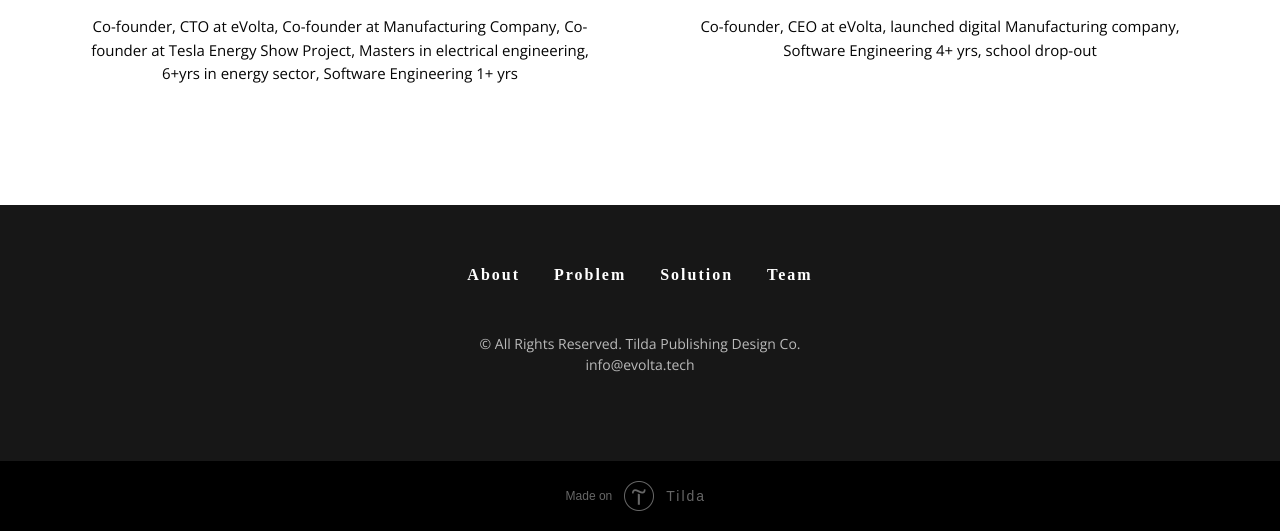
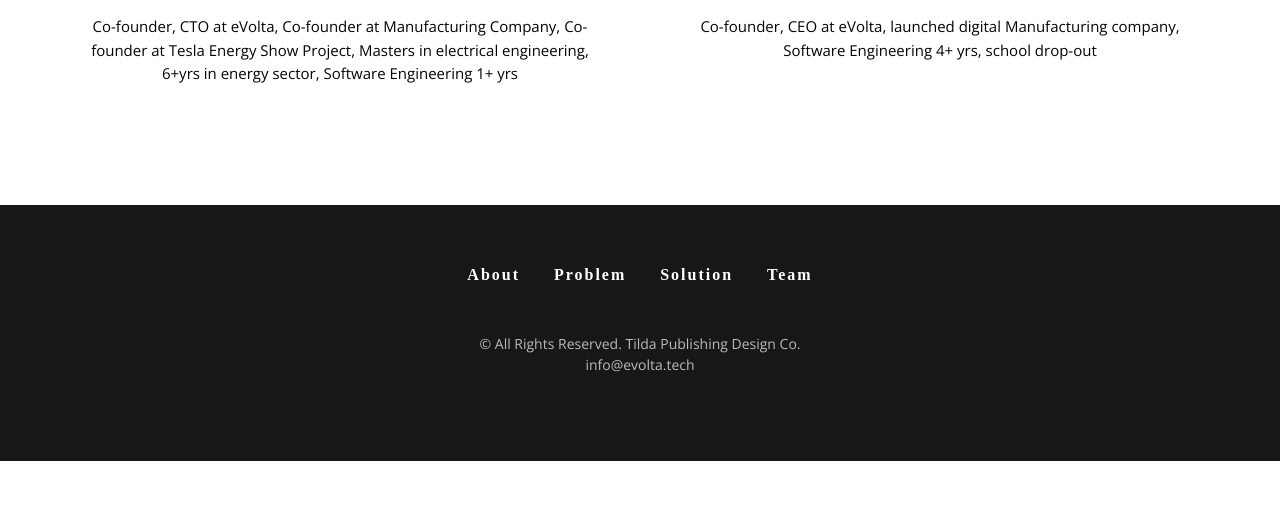
Before and after one commit to yurenych/eVolta, a website: page index.html in a window 1280 px wide. Shown: the part 3660-4191 px from the top of the page. After the commit the page ends 4121 px from the top, so only its background shows below. Drawn offline with nearby package versions, Linux system fonts and the light colour scheme; a web font is replaced by a local one.

Commit message:
Removed copyright

```diff
--- a/index.html
+++ b/index.html
@@ -216,16 +216,5 @@
         </div>
       </div>
     </div>
-    <!--/allrecords--><!-- Tilda copyright. Don't remove this line -->
-    <div class="t-tildalabel " id="tildacopy" data-tilda-sign="1073568#4626020">
-      <a href="https://tilda.cc/?upm=1073568" class="t-tildalabel__link">
-        <div class="t-tildalabel__wrapper">
-          <div class="t-tildalabel__txtleft">Made on </div>
-          <div class="t-tildalabel__wrapimg"><img src="eVolta_files/tildacopy.png" class="t-tildalabel__img"></div>
-          <div class="t-tildalabel__txtright">Tilda</div>
-        </div>
-      </a>
-    </div>
-    <!-- Stat --><script type="text/javascript">if (! window.mainTracker) { window.mainTracker = 'tilda'; }	(function (d, w, k, o, g) { var n=d.getElementsByTagName(o)[0],s=d.createElement(o),f=function(){n.parentNode.insertBefore(s,n);}; s.type = "text/javascript"; s.async = true; s.key = k; s.id = "tildastatscript"; s.src=g; if (w.opera=="[object Opera]") {d.addEventListener("DOMContentLoaded", f, false);} else { f(); } })(document, window, 'cda536b677e303cbeda23e8d36648860','script','https://stat.tildacdn.com/js/tildastat-0.2.min.js');</script>
   </body>
 </html>
```
